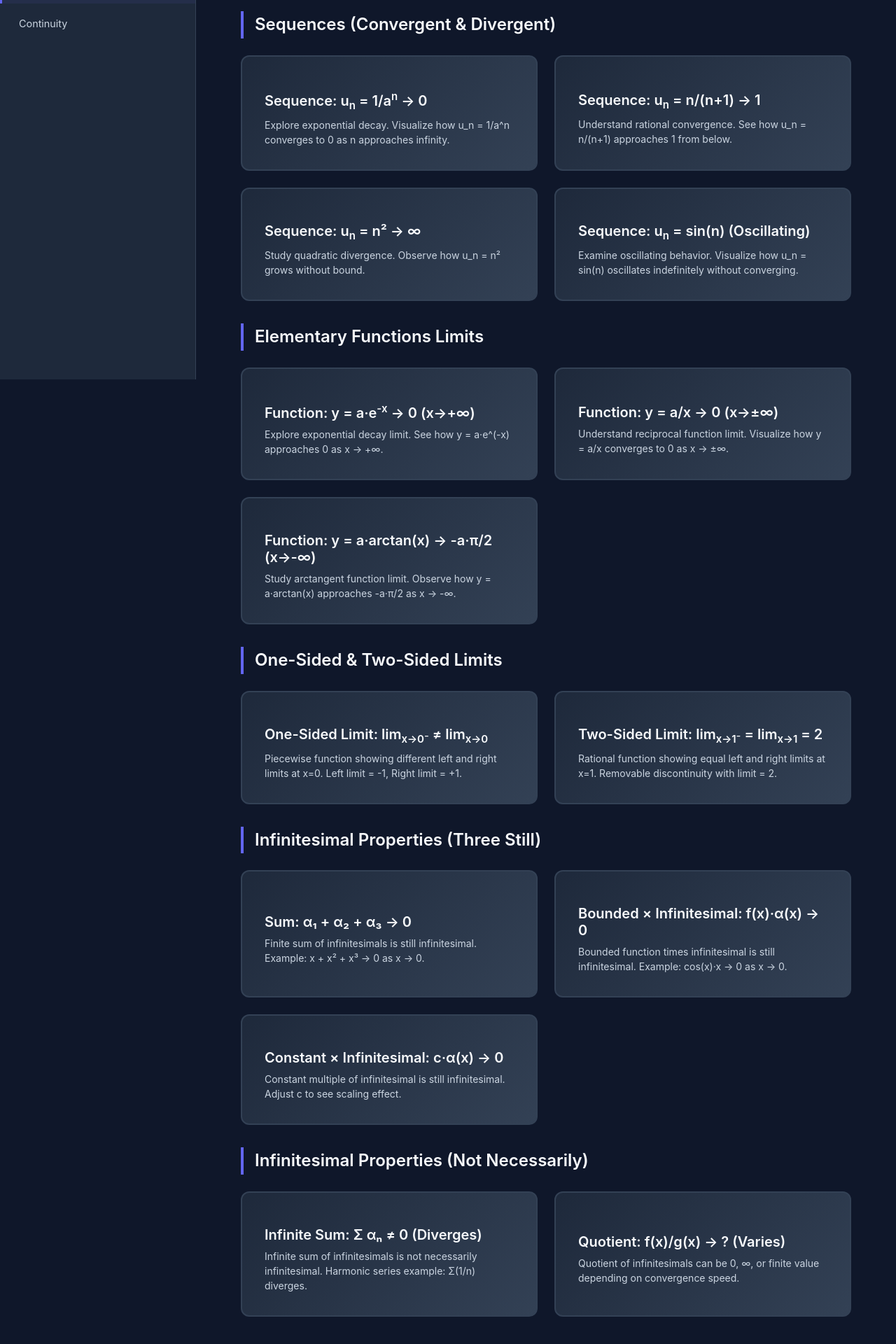
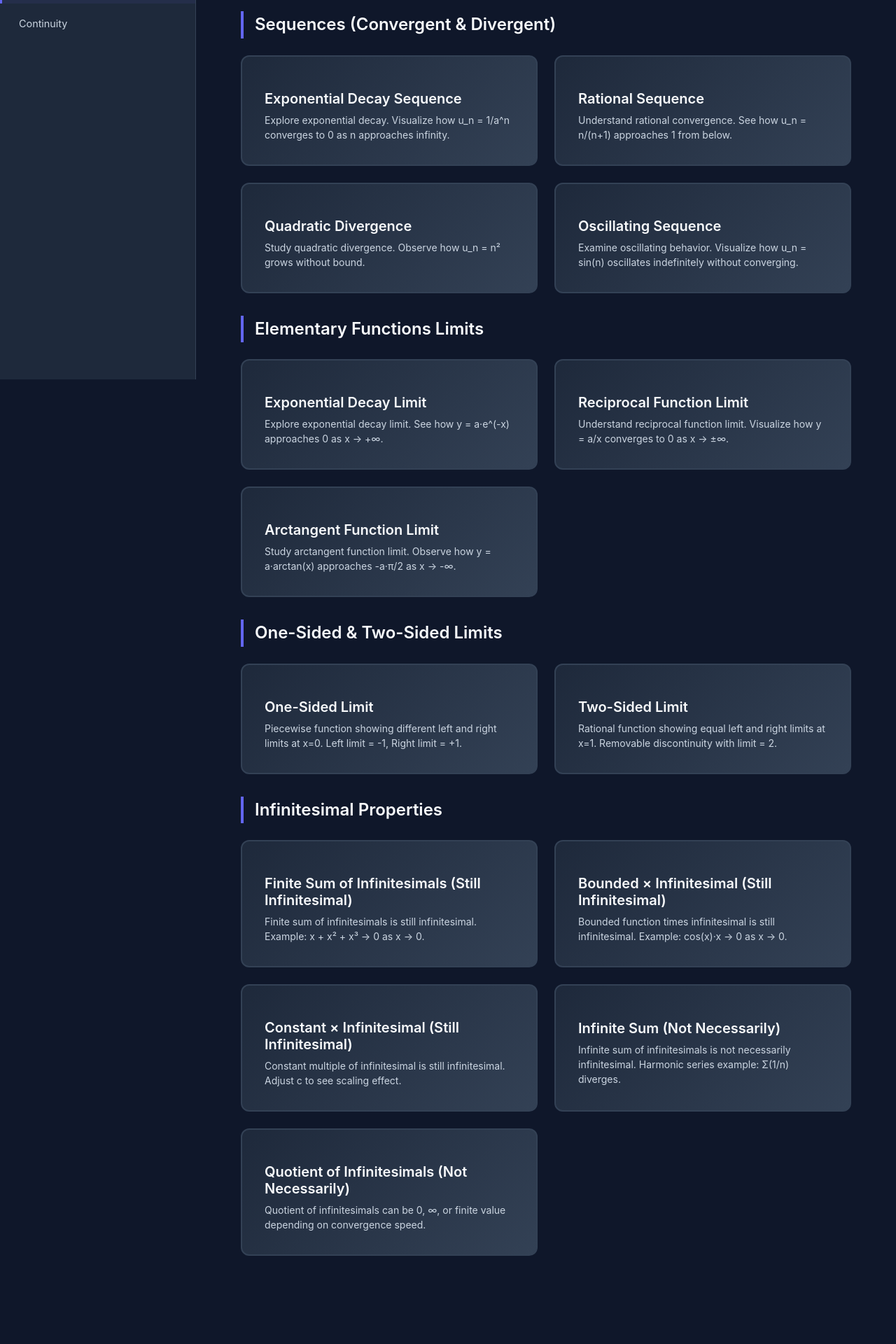
Before and after one commit to elliott-hz/ML_AI, a React app in the folder frontend/: page /mathematics/1-fundamentals/limit in a window 1280 px wide. Shown: the part 258-2178 px from the top of the page at 70% size. After the commit the page ends 2116 px from the top, so only its background shows below. Built offline with nearby package versions, Linux system fonts and the light colour scheme; the HTML template or start-up script is replaced by a standard one.

Commit message:
commit modify the title of cards

```diff
--- a/frontend/src/pages/Limit.jsx
+++ b/frontend/src/pages/Limit.jsx
@@ -70,18 +70,6 @@ const ButtonTitle = styled.h3`
   margin-bottom: ${({ theme }) => theme?.spacing?.sm || '0.5rem'};
 `;
 
-const MathFormula = styled.span`
-  sub, sup {
-    font-size: 0.75em;
-  }
-  sup {
-    vertical-align: super;
-  }
-  sub {
-    vertical-align: sub;
-  }
-`;
-
 const ButtonDescription = styled.p`
   color: ${({ theme }) => theme?.colors?.textSecondary || '#cbd5e1'};
   font-size: 14px;
@@ -95,49 +83,33 @@ const ButtonDescription = styled.p`
 const Limit = () => {
   const navigate = useNavigate();
 
-  // Group 1 & 2: Sequences (Convergent & Divergent)
+  // Group 1: Sequences (Convergent & Divergent)
   const sequences = [
     {
       id: 'convergent-1',
       icon: '',
-      title: (
-        <MathFormula>
-          Sequence: u<sub>n</sub> = 1/a<sup>n</sup> → 0
-        </MathFormula>
-      ),
+      title: 'Exponential Decay Sequence',
       description: 'Explore exponential decay. Visualize how u_n = 1/a^n converges to 0 as n approaches infinity.',
       path: '/mathematics/1-fundamentals/limit/convergent-1'
     },
     {
       id: 'convergent-2',
       icon: '',
-      title: (
-        <MathFormula>
-          Sequence: u<sub>n</sub> = n/(n+1) → 1
-        </MathFormula>
-      ),
+      title: 'Rational Sequence',
       description: 'Understand rational convergence. See how u_n = n/(n+1) approaches 1 from below.',
       path: '/mathematics/1-fundamentals/limit/convergent-2'
     },
     {
       id: 'divergent-1',
       icon: '',
-      title: (
-        <MathFormula>
-          Sequence: u<sub>n</sub> = n² → ∞
-        </MathFormula>
-      ),
+      title: 'Quadratic Divergence',
       description: 'Study quadratic divergence. Observe how u_n = n² grows without bound.',
       path: '/mathematics/1-fundamentals/limit/divergent-1'
     },
     {
       id: 'divergent-2',
       icon: '',
-      title: (
-        <MathFormula>
-          Sequence: u<sub>n</sub> = sin(n) (Oscillating)
-        </MathFormula>
-      ),
+      title: 'Oscillating Sequence',
       description: 'Examine oscillating behavior. Visualize how u_n = sin(n) oscillates indefinitely without converging.',
       path: '/mathematics/1-fundamentals/limit/divergent-2'
     }
@@ -148,33 +120,21 @@ const Limit = () => {
     {
       id: 'exponential',
       icon: '',
-      title: (
-        <MathFormula>
-          Function: y = a·e<sup>-x</sup> → 0 (x→+∞)
-        </MathFormula>
-      ),
+      title: 'Exponential Decay Limit',
       description: 'Explore exponential decay limit. See how y = a·e^(-x) approaches 0 as x → +∞.',
       path: '/mathematics/1-fundamentals/limit/exponential'
     },
     {
       id: 'reciprocal',
       icon: '',
-      title: (
-        <MathFormula>
-          Function: y = a/x → 0 (x→±∞)
-        </MathFormula>
-      ),
+      title: 'Reciprocal Function Limit',
       description: 'Understand reciprocal function limit. Visualize how y = a/x converges to 0 as x → ±∞.',
       path: '/mathematics/1-fundamentals/limit/reciprocal'
     },
     {
       id: 'arctan',
       icon: '',
-      title: (
-        <MathFormula>
-          Function: y = a·arctan(x) → -a·π/2 (x→-∞)
-        </MathFormula>
-      ),
+      title: 'Arctangent Function Limit',
       description: 'Study arctangent function limit. Observe how y = a·arctan(x) approaches -a·π/2 as x → -∞.',
       path: '/mathematics/1-fundamentals/limit/arctan'
     }
@@ -185,85 +145,53 @@ const Limit = () => {
     {
       id: 'one-sided',
       icon: '',
-      title: (
-        <MathFormula>
-          One-Sided Limit: lim<sub>x→0⁻</sub> ≠ lim<sub>x→0</sub>
-        </MathFormula>
-      ),
+      title: 'One-Sided Limit',
       description: 'Piecewise function showing different left and right limits at x=0. Left limit = -1, Right limit = +1.',
       path: '/mathematics/1-fundamentals/limit/one-sided'
     },
     {
       id: 'two-sided',
       icon: '',
-      title: (
-        <MathFormula>
-          Two-Sided Limit: lim<sub>x→1⁻</sub> = lim<sub>x→1</sub> = 2
-        </MathFormula>
-      ),
+      title: 'Two-Sided Limit',
       description: 'Rational function showing equal left and right limits at x=1. Removable discontinuity with limit = 2.',
       path: '/mathematics/1-fundamentals/limit/two-sided'
     }
   ];
 
-  // Group 4: Infinitesimal Properties (Three Still)
+  // Group 4: Infinitesimal Properties (Three Still + Two Not Necessarily)
   const infinitesimalProperties = [
     {
       id: 'sum-property',
       icon: '',
-      title: (
-        <MathFormula>
-          Sum: α₁ + α₂ + α₃ → 0
-        </MathFormula>
-      ),
+      title: 'Finite Sum of Infinitesimals (Still Infinitesimal)',
       description: 'Finite sum of infinitesimals is still infinitesimal. Example: x + x² + x³ → 0 as x → 0.',
       path: '/mathematics/1-fundamentals/limit/infinitesimal-sum'
     },
     {
       id: 'bounded-product',
       icon: '',
-      title: (
-        <MathFormula>
-          Bounded × Infinitesimal: f(x)·α(x) → 0
-        </MathFormula>
-      ),
+      title: 'Bounded × Infinitesimal (Still Infinitesimal)',
       description: 'Bounded function times infinitesimal is still infinitesimal. Example: cos(x)·x → 0 as x → 0.',
       path: '/mathematics/1-fundamentals/limit/infinitesimal-bounded'
     },
     {
       id: 'constant-multiple',
       icon: '',
-      title: (
-        <MathFormula>
-          Constant × Infinitesimal: c·α(x) → 0
-        </MathFormula>
-      ),
+      title: 'Constant × Infinitesimal (Still Infinitesimal)',
       description: 'Constant multiple of infinitesimal is still infinitesimal. Adjust c to see scaling effect.',
       path: '/mathematics/1-fundamentals/limit/infinitesimal-constant'
-    }
-  ];
-
-  // Group 5: Infinitesimal Properties (Not Necessarily)
-  const infinitesimalNotNecessarily = [
+    },
     {
       id: 'infinite-sum',
       icon: '',
-      title: (
-        <MathFormula>
-          Infinite Sum: Σ αₙ ≠ 0 (Diverges)
-        </MathFormula>
-      ),
+      title: 'Infinite Sum (Not Necessarily)',
       description: 'Infinite sum of infinitesimals is not necessarily infinitesimal. Harmonic series example: Σ(1/n) diverges.',
       path: '/mathematics/1-fundamentals/limit/infinite-sum-not-infinitesimal'
     },
     {
       id: 'quotient',
       icon: '',
-      title: (
-        <MathFormula>
-          Quotient: f(x)/g(x) → ? (Varies)
-        </MathFormula>
-      ),
+      title: 'Quotient of Infinitesimals (Not Necessarily)',
       description: 'Quotient of infinitesimals can be 0, ∞, or finite value depending on convergence speed.',
       path: '/mathematics/1-fundamentals/limit/quotient-of-infinitesimals'
     }
@@ -328,25 +256,10 @@ const Limit = () => {
         ))}
       </ButtonGrid>
 
-      {/* Group 4: Infinitesimal Properties (Three Still) */}
-      <GroupTitle>Infinitesimal Properties (Three Still)</GroupTitle>
+      {/* Group 4: Infinitesimal Properties */}
+      <GroupTitle>Infinitesimal Properties</GroupTitle>
       <ButtonGrid>
         {infinitesimalProperties.map((feature) => (
-          <FeatureButton
-            key={feature.id}
-            onClick={() => handleFeatureClick(feature.path)}
-          >
-            <ButtonIcon>{feature.icon}</ButtonIcon>
-            <ButtonTitle>{feature.title}</ButtonTitle>
-            <ButtonDescription>{feature.description}</ButtonDescription>
-          </FeatureButton>
-        ))}
-      </ButtonGrid>
-
-      {/* Group 5: Infinitesimal Properties (Not Necessarily) */}
-      <GroupTitle>Infinitesimal Properties (Not Necessarily)</GroupTitle>
-      <ButtonGrid>
-        {infinitesimalNotNecessarily.map((feature) => (
           <FeatureButton
             key={feature.id}
             onClick={() => handleFeatureClick(feature.path)}
```
